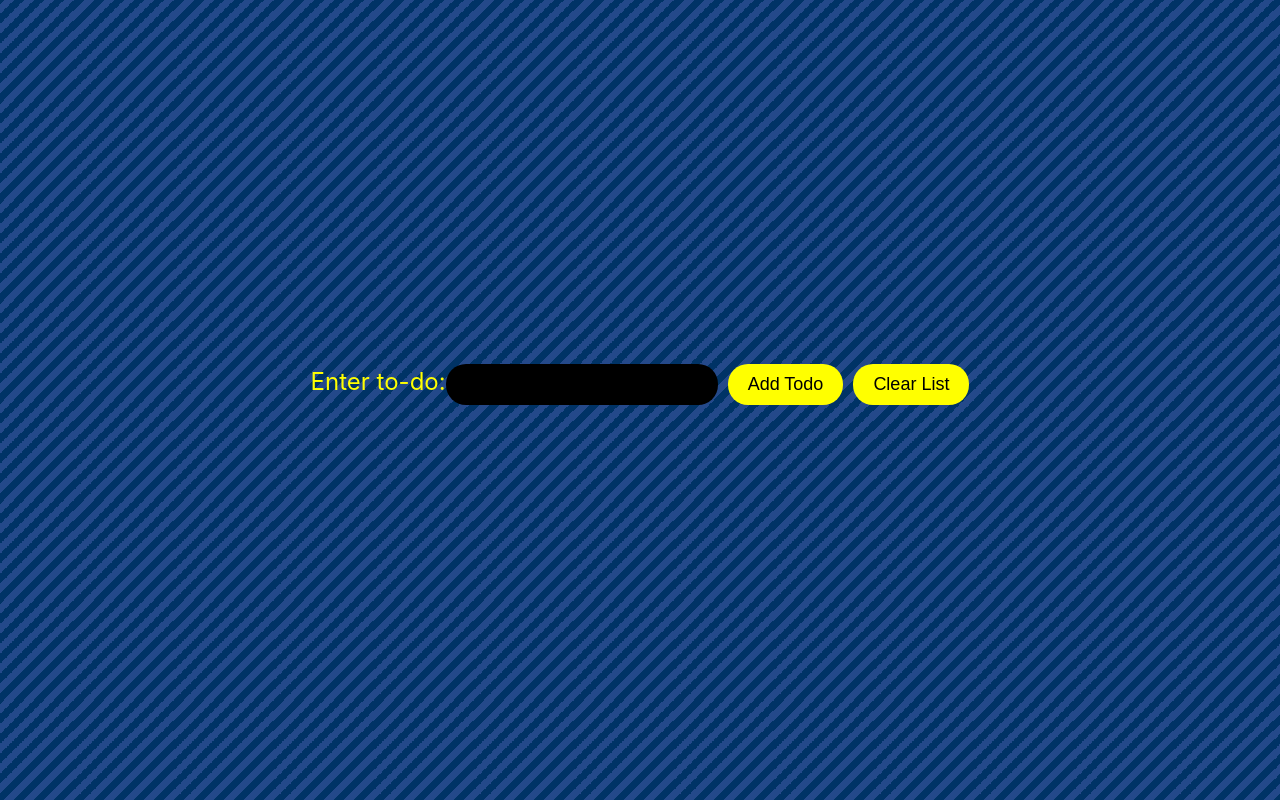
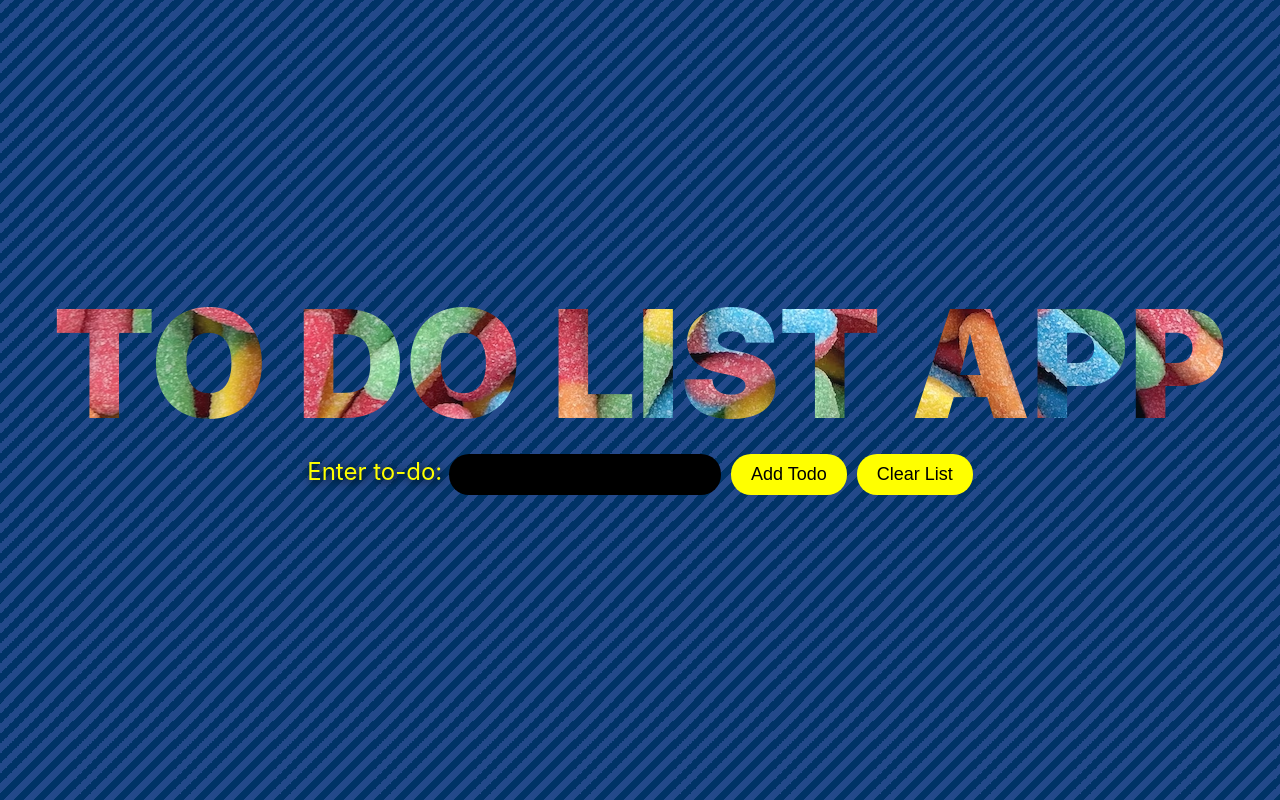
Before and after one commit to mz0121coder/cool-task-list, a React app in the folder to-do-list-app/: page / in a window 1280 px wide. Built offline with nearby package versions, Linux system fonts and the light colour scheme.

Commit message:
colour theme and text shadow

```diff
--- a/to-do-list-app/src/components/App/App.js
+++ b/to-do-list-app/src/components/App/App.js
@@ -19,41 +19,63 @@ function App() {
 		setEntry('');
 	}
 
-	function clearTodos(){
+	function clearTodos() {
 		setTodos([]);
 	}
 
-	function handleRemoveItem(index) { //NEW
+	function handleRemoveItem(index) {
+		//NEW
 		const newItems = [...todos]; // create a copy of the items array
-		newItems.splice(index, 1);   // remove the item at the specified index
-		setTodos(newItems);          // update the state with the new array
-	  }
+		newItems.splice(index, 1); // remove the item at the specified index
+		setTodos(newItems); // update the state with the new array
+	}
 
-	function increasePriority(index) { //NEW
+	function increasePriority(index) {
+		//NEW
 		let newItems = [...todos]; // create a copy of the items array
-		newItems = index <= 0 ? newItems : [...newItems.slice(0, index-1),newItems[index],newItems[index-1],...newItems.slice(index+1)]
-		setTodos(newItems);          // update the state with the new array
-	  }
+		newItems =
+			index <= 0
+				? newItems
+				: [
+						...newItems.slice(0, index - 1),
+						newItems[index],
+						newItems[index - 1],
+						...newItems.slice(index + 1),
+				  ];
+		setTodos(newItems); // update the state with the new array
+	}
 
-	function decreasePriority(index) { //NEW
+	function decreasePriority(index) {
+		//NEW
 		let newItems = [...todos]; // create a copy of the items array
-		newItems = index >= newItems.length-1 ? newItems : [...newItems.slice(0, index),newItems[index+1],newItems[index],...newItems.slice(index+2)]
-		setTodos(newItems);          // update the state with the new array
-	  }
+		newItems =
+			index >= newItems.length - 1
+				? newItems
+				: [
+						...newItems.slice(0, index),
+						newItems[index + 1],
+						newItems[index],
+						...newItems.slice(index + 2),
+				  ];
+		setTodos(newItems); // update the state with the new array
+	}
 
 	return (
 		<main>
+			<div className='text-container'>
+				<h1>TO DO LIST APP</h1>
+			</div>
 			<Input
 				entry={entry}
 				onEntryChange={handleEntryChange}
 				onTodoAdd={handleTodoAdd}
-				onClickClear = {clearTodos}
+				onClickClear={clearTodos}
 			/>
 			<List
 				todos={todos}
-				toRemoveItem = {handleRemoveItem} //NEW
-				toIncreasePriority = {increasePriority}
-				toDecreasePriority = {decreasePriority}
+				toRemoveItem={handleRemoveItem} //NEW
+				toIncreasePriority={increasePriority}
+				toDecreasePriority={decreasePriority}
 			/>
 		</main>
 	);
--- a/to-do-list-app/src/components/Input/Input.css
+++ b/to-do-list-app/src/components/Input/Input.css
@@ -6,8 +6,11 @@
 
 label {
   font-size: 24px;
+  text-shadow: 2px 2px 8px black;
   color: #ffff00;
   /* neon yellow */
+
+
 }
 
 input[type='text'] {
--- a/to-do-list-app/src/components/Input/Input.js
+++ b/to-do-list-app/src/components/Input/Input.js
@@ -1,25 +1,17 @@
 import React from 'react';
 import './Input.css';
 
-export default function Input( props ) {
-
-    // return(
-    //     <form onSubmit = {props.onFormSubmit}>
-    //         <label htmlFor = "todo">Enter to-do:</label>
-    //         <input type = "text" id = "todo" value = {props.entry} onChange = {props.onEntryChange}></input>
-    //         <input type = "submit" value = "Add Todo"></input>
-    //         <button onClick = {() => console.log("Clicking")}>placeholder text</button>
-    //     </form>
-    //)
-    return(
-        <div>
-            <label htmlFor = "todo">Enter to-do:</label>
-            <input type = "text" id = "todo" value = {props.entry} onChange = {props.onEntryChange}></input>
-            <button onClick = {props.onTodoAdd}> Add Todo</button>
-            <button onClick = {props.onClickClear}>Clear List</button>
-        </div>
-    )
+export default function Input(props) {
+	return (
+		<div>
+			<label htmlFor='todo'>Enter to-do: </label>
+			<input
+				type='text'
+				id='todo'
+				value={props.entry}
+				onChange={props.onEntryChange}></input>
+			<button onClick={props.onTodoAdd}> Add Todo</button>
+			<button onClick={props.onClickClear}>Clear List</button>
+		</div>
+	);
 }
-
-
-// add a button that clears the todo list
--- a/to-do-list-app/src/components/List/List.css
+++ b/to-do-list-app/src/components/List/List.css
@@ -13,6 +13,7 @@ li {
   font-size: 24px;
   color: #ffff00;
   /* neon yellow */
+  text-shadow: 2px 2px 8px black;
   text-align: center;
   position: relative;
   margin: 20px 0;
```
Also changed, not shown: to-do-list-app/src/components/List/List.js (+18 -14 lines).
